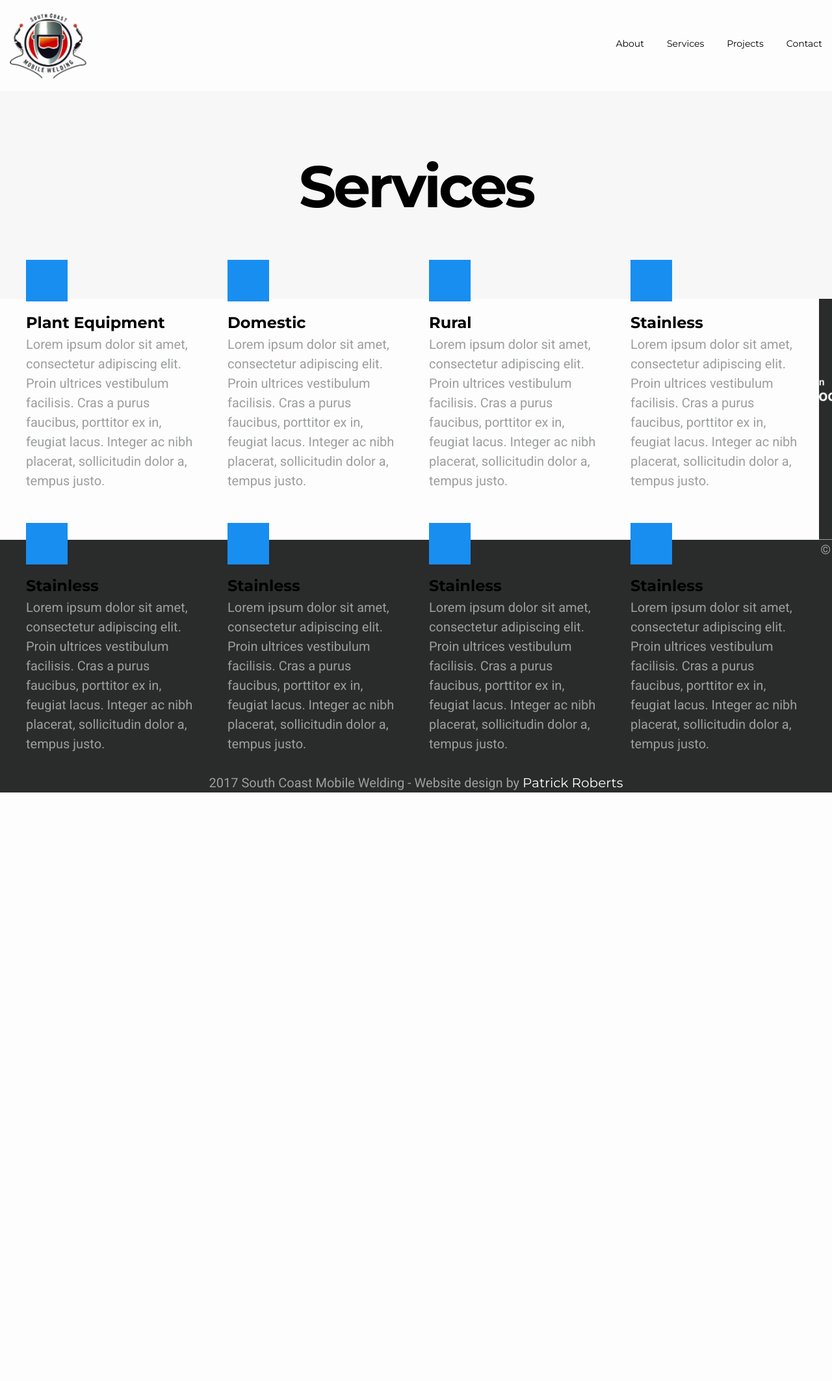
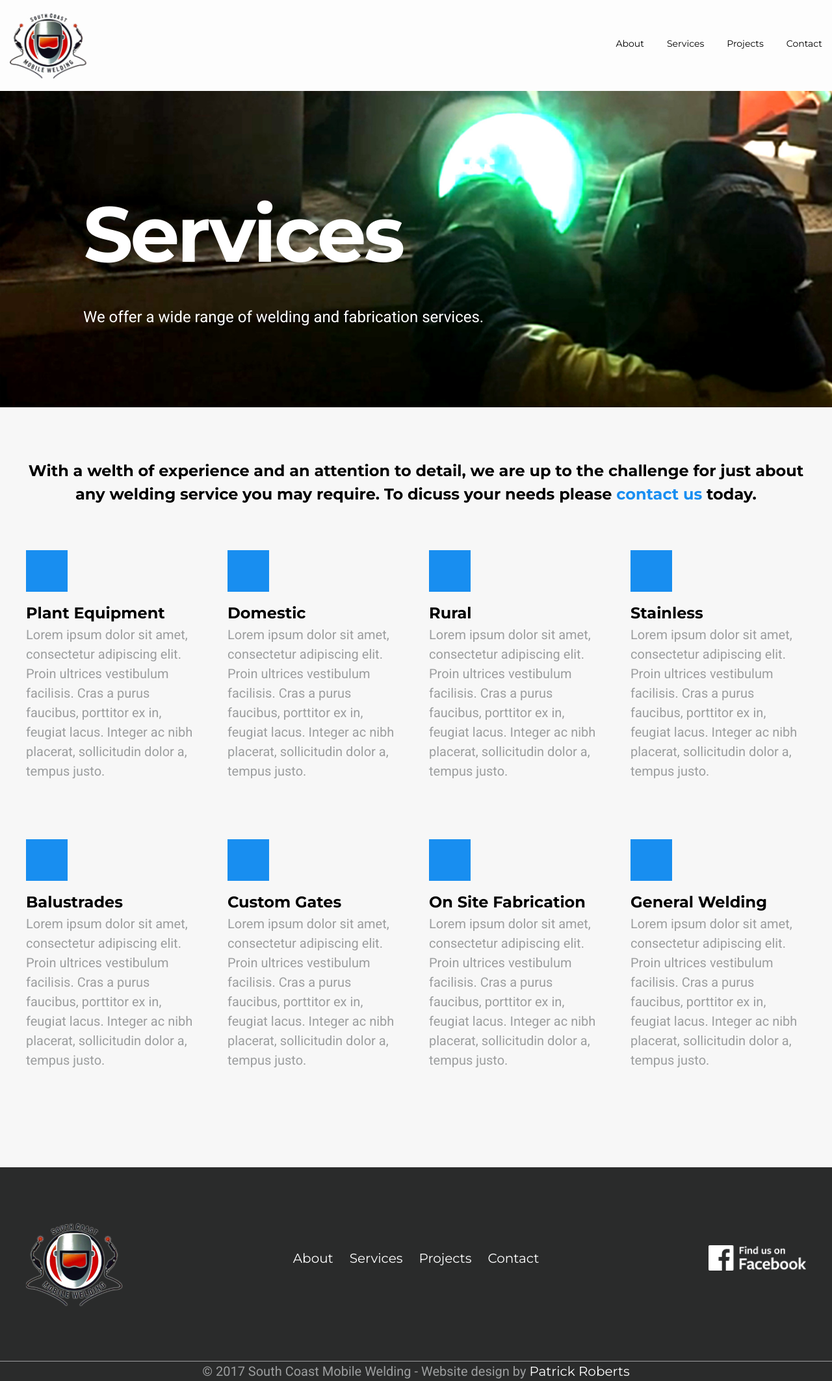
Before and after one commit to PatrickRoberts93/SCMW, a Jekyll site: the page built from services.html, in a window 1280 px wide. Shown: the whole page at 65% size. Built offline with Jekyll 4.4.1, drawn with Linux system fonts in a browser that asks for light colours; before the commit the page ends 1220 px from its top, so only the background shows below that.

Commit message:
resolves #7 - created services page

```diff
--- a/_includes/services.html
+++ b/_includes/services.html
@@ -1,6 +1,16 @@
 <div class="services">
   <div class="services__container">
+
+  {% if page.url != "/services.html" %}
+
   <h2>Services</h2>
+
+  {% else %}
+
+  <h3 id="services__text">With a welth of experience and an attention to detail, we are up to the challenge for just about any welding service you may require. To dicuss your needs please <a href="{{ " /contact " | prepend: site.baseurl }}">contact us</a> today.</h3>
+
+  {% endif %}
+
     <ul>
     <li class="service">
       <img src="/img/icon.jpg" alt="Plant Equipment">
@@ -26,23 +36,23 @@
     {% if page.url == "/services.html" %}
 
     <li class="service">
-      <img src="/img/icon.jpg" alt="Stainless / Aluminium">
-      <h3>Stainless</h3>
+      <img src="/img/icon.jpg" alt="Balustrades">
+      <h3>Balustrades</h3>
       <p>Lorem ipsum dolor sit amet, consectetur adipiscing elit. Proin ultrices vestibulum facilisis. Cras a purus faucibus, porttitor ex in, feugiat lacus. Integer ac nibh placerat, sollicitudin dolor a, tempus justo.</p>
     </li>
     <li class="service">
-      <img src="/img/icon.jpg" alt="Stainless / Aluminium">
-      <h3>Stainless</h3>
+      <img src="/img/icon.jpg" alt="Custom Gates">
+      <h3>Custom Gates</h3>
       <p>Lorem ipsum dolor sit amet, consectetur adipiscing elit. Proin ultrices vestibulum facilisis. Cras a purus faucibus, porttitor ex in, feugiat lacus. Integer ac nibh placerat, sollicitudin dolor a, tempus justo.</p>
     </li>
     <li class="service">
-      <img src="/img/icon.jpg" alt="Stainless / Aluminium">
-      <h3>Stainless</h3>
+      <img src="/img/icon.jpg" alt="On Site Fabrication">
+      <h3>On Site Fabrication</h3>
       <p>Lorem ipsum dolor sit amet, consectetur adipiscing elit. Proin ultrices vestibulum facilisis. Cras a purus faucibus, porttitor ex in, feugiat lacus. Integer ac nibh placerat, sollicitudin dolor a, tempus justo.</p>
     </li>
     <li class="service">
-      <img src="/img/icon.jpg" alt="Stainless / Aluminium">
-      <h3>Stainless</h3>
+      <img src="/img/icon.jpg" alt="General Welding">
+      <h3>General Welding</h3>
       <p>Lorem ipsum dolor sit amet, consectetur adipiscing elit. Proin ultrices vestibulum facilisis. Cras a purus faucibus, porttitor ex in, feugiat lacus. Integer ac nibh placerat, sollicitudin dolor a, tempus justo.</p>
     </li>
 
--- a/_sass/layouts/_services.scss
+++ b/_sass/layouts/_services.scss
@@ -5,6 +5,7 @@
     max-width: 1400px;
     margin: 0 auto;
     padding: 4em 1em;
+    overflow: hidden;
 
     h2 {
         color: #000;
@@ -22,7 +23,7 @@
     float: left;
     padding: 1em;
     width: 25%;
-    margin: 0 0 10px;
+    margin: 0 0 50px;
 
     &:hover {
         box-shadow: 0 4px 8px 0 rgba(0, 0, 0, 0.2), 0 6px 20px 0 rgba(0, 0, 0, 0.19);
--- /dev/null
+++ b/_sass/pages/_services.scss
@@ -0,0 +1,50 @@
+.services__header {
+  img {
+    width: 100%;
+    min-width: 1050px;
+    position: relative;
+    left: 50%;
+    transform: translate(-50%,0)
+  }
+}
+
+.text-box {
+  position: absolute;
+  top: 30%;
+  left: 10%;
+  h2 {
+    font-size: 6em;
+    margin: 0 0 20px 0;
+  }
+  p {
+    color: #FFF;
+    font-size: 1.2em;
+  }
+
+  @media only screen and (max-width: 1060px) {
+    h2 {
+      font-size: 4em;
+      margin: 0 0 20px 0;
+    }
+    p {
+      color: #FFF;
+      font-size: 1em;
+    }
+}
+
+@media only screen and (max-width: 500px) {
+  h2 {
+    font-size: 3em;
+    margin: 0 0 20px 0;
+  }
+  p {
+    color: #FFF;
+    font-size: .9em;
+  }
+}
+}
+
+  #services__text {
+    text-align: center;
+    margin: 0 0 2em 0;
+  }
--- a/css/main.scss
+++ b/css/main.scss
@@ -36,5 +36,6 @@
         "layouts/services",
         "layouts/projects",
         "layouts/footer",
-        "pages/index"
+        "pages/index",
+        "pages/services"
 ;
--- a/services.html
+++ b/services.html
@@ -1,5 +1,11 @@
 ---
 layout: default
 ---
-
+<div class="services__header">
+  <img src="/img/services.jpg">
+  <div class="text-box">
+  <h2>Services</h2>
+  <p>We offer a wide range of welding and fabrication services.</p>
+</div>
+</div>
 {% include services.html %}
```
Also changed, not shown: img/services.jpg (added).
